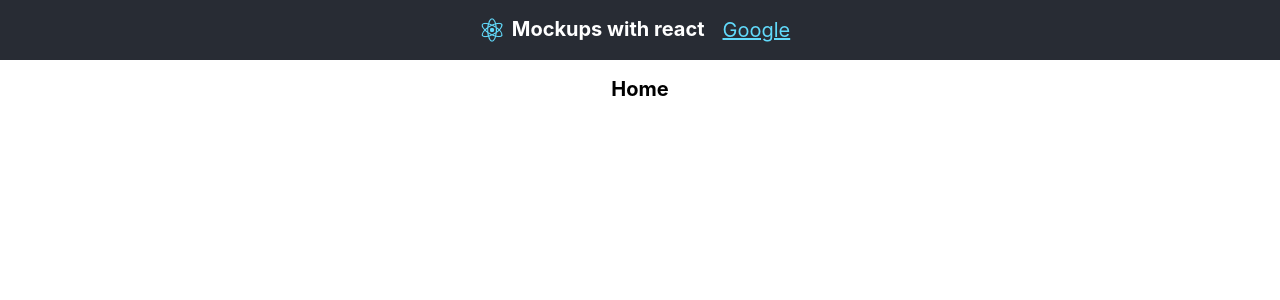
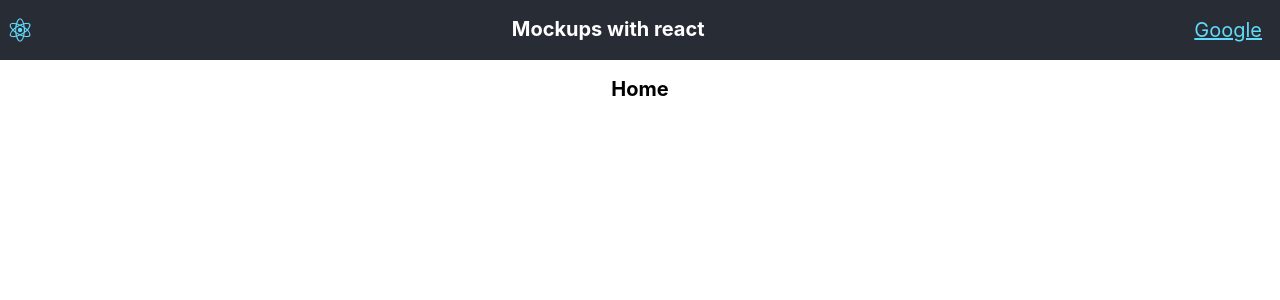
Before and after one commit to vish448/MockupsWithReact, a React (Create React App) app: page / in a window 1280 px wide. Shown: the top 300 px of the page. Built offline with nearby package versions, Linux system fonts and the light colour scheme.

Commit message:
updated navigation styling

```diff
--- a/src/App.css
+++ b/src/App.css
@@ -12,10 +12,10 @@
 .App-header {
   background-color: #282c34;
   //min-height: 100vh;
-  display: flex;
+  //display: flex;
   flex-direction: row;
-  align-items: flex-start;
-  justify-content: center;
+  //align-items: flex-start;
+  //justify-content: center;
   font-size: calc(10px + 2vmin);
   color: white;
 }
```
